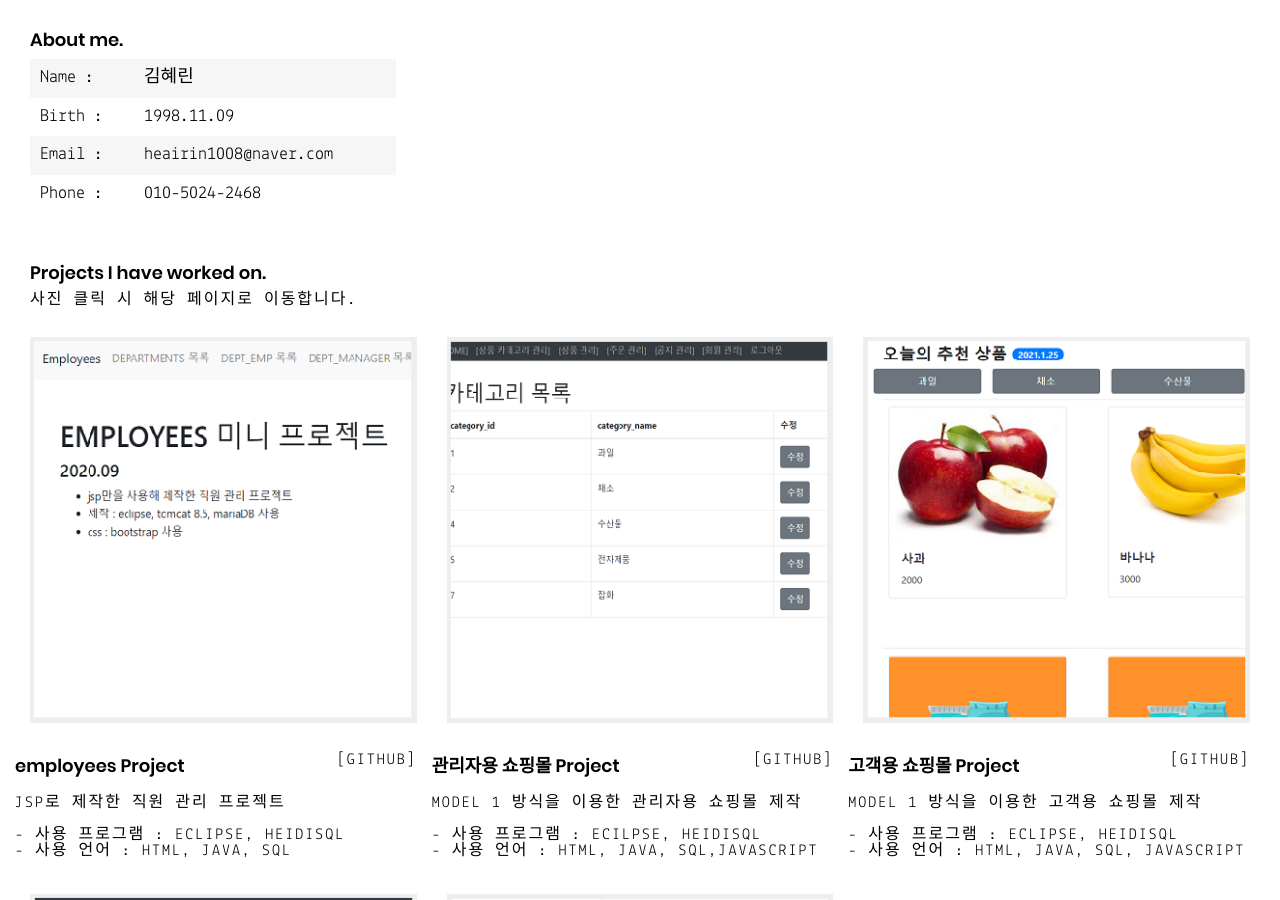
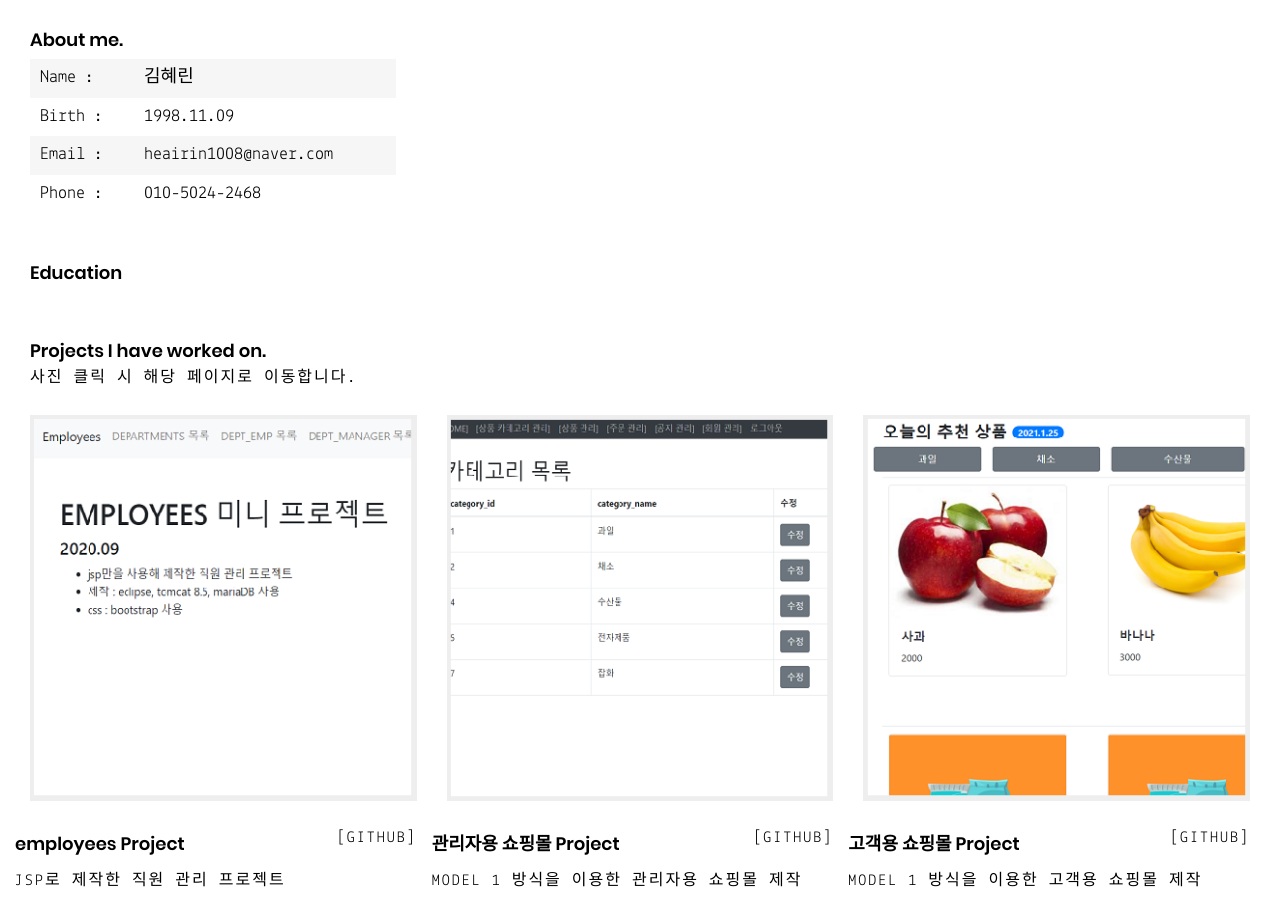
Before and after one commit to heairin1008/heairin1008.github.io, a Jekyll site: the page built from index.html, in a window 1280 px wide and 900 px high, scrolled down 301 px. Built offline with Jekyll 4.4.1, drawn with Linux system fonts in a browser that asks for light colours.

Commit message:
Update index.html

```diff
--- a/index.html
+++ b/index.html
@@ -35,6 +35,11 @@
 				</table>
 			</div>
 		</section>
+		<section class="intro">
+			<div class="container">
+				<h3>Education</h3>
+			</div>
+		</section>
 		<section class="projects" id="portfolio">
 			<div class="container">
 				<h3>Projects I have worked on.</h3>
```
